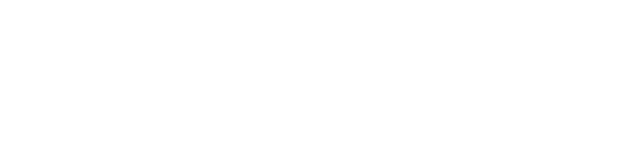
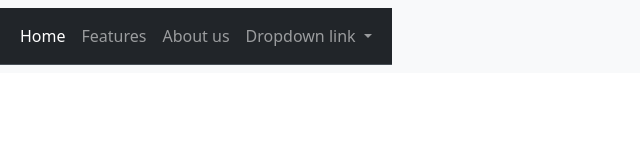
Before and after one commit to DustinAguanta/It24a-1, a plain HTML site: page applet-2.html in a window 1280 px wide. Shown: the whole page, without its empty margins (0-640 px from the left). Drawn offline with nearby package versions, Linux system fonts and the light colour scheme.

Commit message:
added navbar

```diff
--- a/applet-2.html
+++ b/applet-2.html
@@ -11,6 +11,39 @@
 
 </head>
 <body>
+    <header>
+        <nav class="navbar navbar-expand-lg bg-body-tertiary">
+            <nav class="navbar bg-dark border-bottom border-body" data-bs-theme="dark"><div class="container-fluid">
+                <button class="navbar-toggler" type="button" data-bs-toggle="collapse" data-bs-target="#navbarNavDropdown" aria-controls="navbarNavDropdown" aria-expanded="false" aria-label="Toggle navigation">
+                  <span class="navbar-toggler-icon"></span>
+                </button>
+                <div class="collapse navbar-collapse" id="navbarNavDropdown">
+                  <ul class="navbar-nav">
+                    <li class="nav-item">
+                      <a class="nav-link active" aria-current="page" href="index.html">Home</a>
+                    </li>
+                    <li class="nav-item">
+                      <a class="nav-link" href="features.html">Features</a>
+                    </li>
+                    <li class="nav-item">
+                      <a class="nav-link" href="About.html">About us</a>
+                    </li>
+                    <li class="nav-item dropdown">
+                      <a class="nav-link dropdown-toggle" href="#" role="button" data-bs-toggle="dropdown" aria-expanded="false">
+                        Dropdown link
+                      </a>
+                      <ul class="dropdown-menu">
+                        <li><a class="dropdown-item" href="applet-2.html">leafLetMap</a></li>
+                        <li><a class="dropdown-item" href="#">Another action</a></li>
+                        <li><a class="dropdown-item" href="#">Something else here</a></li>
+                      </ul>
+                    </li>
+                  </ul>
+                </div>
+              </div>
+            </nav>
+        </nav>
+    </header>
 
 </body>
 </html>
```
